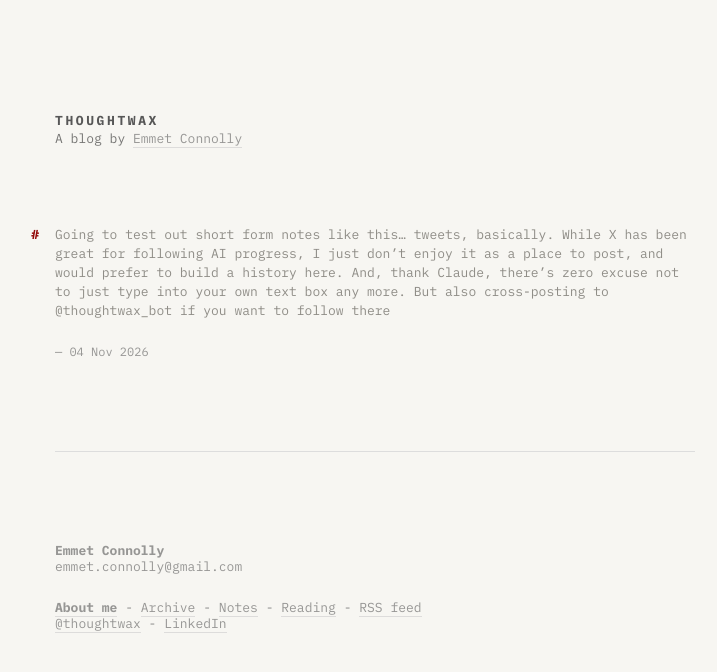
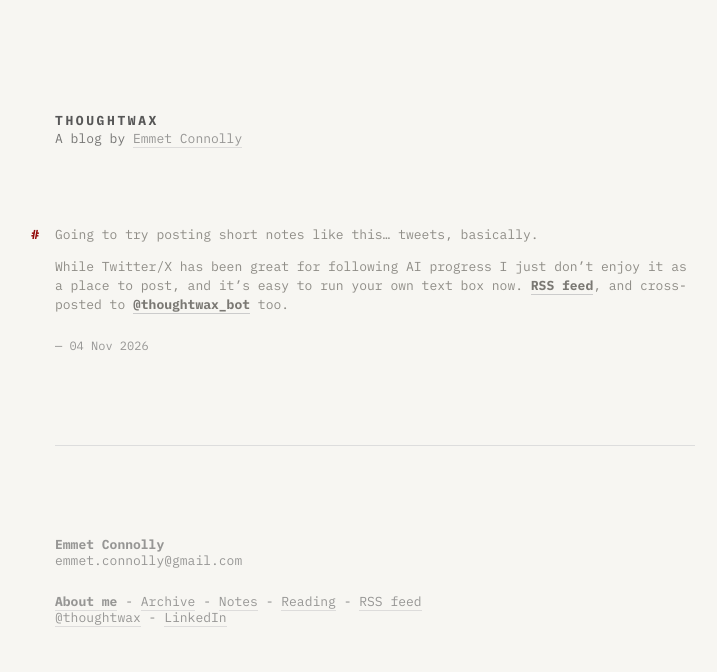
Before and after one commit to thoughtwax/thoughtwax.github.io, a Jekyll site: the page built from _posts/2026-11-04-1829.markdown, in a window 1280 px wide. Shown: the top 672 px of the page, without its empty margins (265-982 px from the left). Built offline with Jekyll 4.4.1, drawn with Linux system fonts in a browser that asks for light colours.

Commit message:
Edit note: Going to try posting short notes like this... tweets…

```diff
--- a/_posts/2026-11-04-1829.markdown
+++ b/_posts/2026-11-04-1829.markdown
@@ -3,4 +3,6 @@ layout: note
 date: 2026-11-04 18:29:00 +0000
 ---
 
-Going to test out short form notes like this... tweets, basically. While X has been great for following AI progress, I just don't enjoy it as a place to post, and would prefer to build a history here. And, thank Claude, there's zero excuse not to just type into your own text box any more. But also cross-posting to @thoughtwax_bot if you want to follow there
+Going to try posting short notes like this... tweets, basically.
+
+While Twitter/X has been great for following AI progress I just don't enjoy it as a place to post, and it's easy to run your own text box now. [RSS feed](https://thoughtwax.com/notes/feed.xml), and cross-posted to [@thoughtwax\_bot](https://x.com/thoughtwax_bot) too.
```
